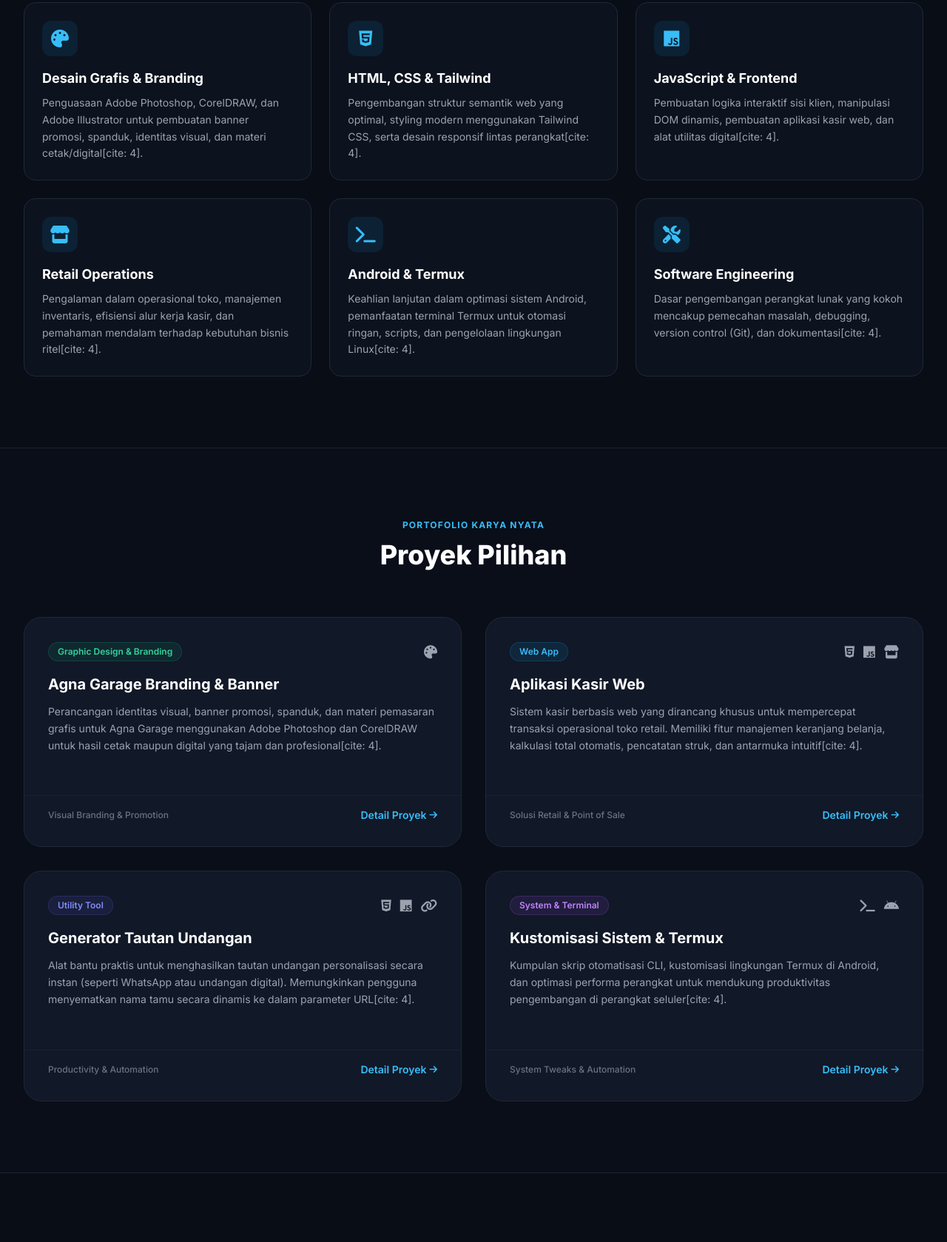
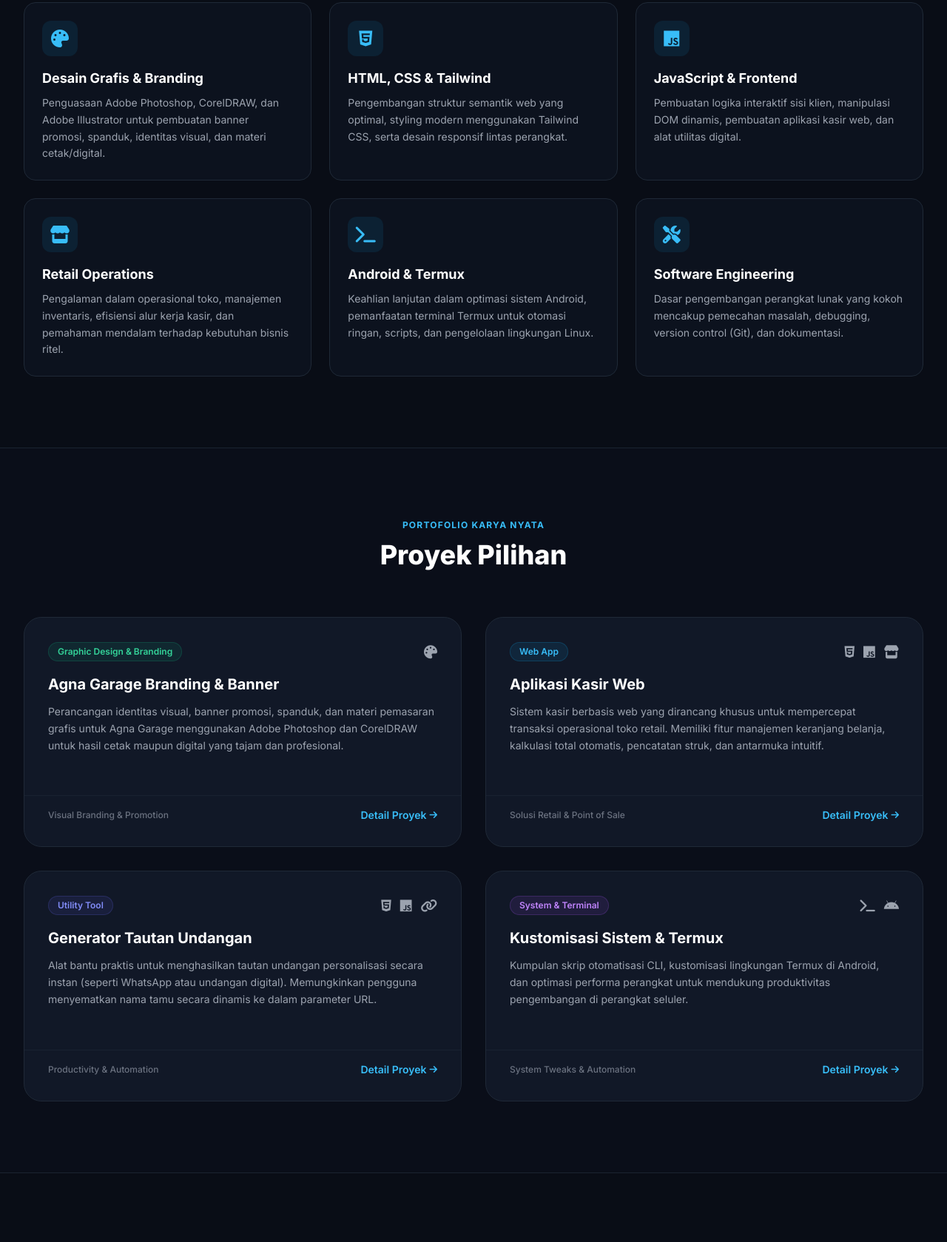
Before and after one commit to Agil210526/PORTOFOLIO-AGIL, a plain HTML site: page index.html in a window 1280 px wide. Shown: the part 1832-3511 px from the top of the page at 74% size. Drawn offline with nearby package versions, Linux system fonts and the light colour scheme.

Commit message:
Update index.html

```diff
--- a/index.html
+++ b/index.html
@@ -132,13 +132,13 @@
 
                 <div class="lg:col-span-7 space-y-6 text-gray-300">
                     <p class="text-lg leading-relaxed">
-                        Halo! Saya <strong class="text-white font-semibold">Mohammad Agil Hafizh</strong>, seorang lulusan Rekayasa Perangkat Lunak (Software Engineering Graduate)[cite: 4] yang memiliki ketertarikan mendalam pada pengembangan antarmuka web modern (<strong class="text-sky-400">Front-End Enthusiast</strong>), operasional retail, serta desain grafis profesional[cite: 4].
+                        Halo! Saya <strong class="text-white font-semibold">Mohammad Agil Hafizh</strong>, seorang lulusan Rekayasa Perangkat Lunak (Software Engineering Graduate)[cite: 4] yang memiliki ketertarikan mendalam pada pengembangan antarmuka web modern (<strong class="text-sky-400">Front-End Enthusiast</strong>), operasional retail, serta desain grafis profesional.
                     </p>
                     <p class="leading-relaxed">
-                        Kombinasi latar belakang teknis pemrograman dan keterampilan visual menggunakan <strong class="text-white">Adobe Photoshop, CorelDRAW, dan Adobe Illustrator</strong> memungkinkan saya untuk merancang identitas visual, materi promosi, serta antarmuka web yang estetis dan fungsional[cite: 4].
+                        Kombinasi latar belakang teknis pemrograman dan keterampilan visual menggunakan <strong class="text-white">Adobe Photoshop, CorelDRAW, dan Adobe Illustrator</strong> memungkinkan saya untuk merancang identitas visual, materi promosi, serta antarmuka web yang estetis dan fungsional.
                     </p>
                     <p class="leading-relaxed">
-                        Selain itu, saya juga aktif mengeksplorasi kustomisasi sistem Android, penggunaan lingkungan terminal Termux, serta pengembangan alat bantu digital mandiri untuk produktivitas[cite: 4].
+                        Selain itu, saya juga aktif mengeksplorasi kustomisasi sistem Android, penggunaan lingkungan terminal Termux, serta pengembangan alat bantu digital mandiri untuk produktivitas.
                     </p>
 
                     <div class="grid grid-cols-2 sm:grid-cols-3 gap-4 pt-4">
@@ -174,7 +174,7 @@
                         <i class="fa-solid fa-palette"></i>
                     </div>
                     <h4 class="text-lg font-bold text-white mb-2">Desain Grafis & Branding</h4>
-                    <p class="text-gray-400 text-sm leading-relaxed">Penguasaan Adobe Photoshop, CorelDRAW, dan Adobe Illustrator untuk pembuatan banner promosi, spanduk, identitas visual, dan materi cetak/digital[cite: 4].</p>
+                    <p class="text-gray-400 text-sm leading-relaxed">Penguasaan Adobe Photoshop, CorelDRAW, dan Adobe Illustrator untuk pembuatan banner promosi, spanduk, identitas visual, dan materi cetak/digital.</p>
                 </div>
 
                 <div class="p-6 rounded-2xl bg-gray-900/50 border border-gray-800 hover:border-sky-500/50 transition-all group">
@@ -182,7 +182,7 @@
                         <i class="fa-brands fa-html5"></i>
                     </div>
                     <h4 class="text-lg font-bold text-white mb-2">HTML, CSS & Tailwind</h4>
-                    <p class="text-gray-400 text-sm leading-relaxed">Pengembangan struktur semantik web yang optimal, styling modern menggunakan Tailwind CSS, serta desain responsif lintas perangkat[cite: 4].</p>
+                    <p class="text-gray-400 text-sm leading-relaxed">Pengembangan struktur semantik web yang optimal, styling modern menggunakan Tailwind CSS, serta desain responsif lintas perangkat.</p>
                 </div>
 
                 <div class="p-6 rounded-2xl bg-gray-900/50 border border-gray-800 hover:border-sky-500/50 transition-all group">
@@ -190,7 +190,7 @@
                         <i class="fa-brands fa-js"></i>
                     </div>
                     <h4 class="text-lg font-bold text-white mb-2">JavaScript & Frontend</h4>
-                    <p class="text-gray-400 text-sm leading-relaxed">Pembuatan logika interaktif sisi klien, manipulasi DOM dinamis, pembuatan aplikasi kasir web, dan alat utilitas digital[cite: 4].</p>
+                    <p class="text-gray-400 text-sm leading-relaxed">Pembuatan logika interaktif sisi klien, manipulasi DOM dinamis, pembuatan aplikasi kasir web, dan alat utilitas digital.</p>
                 </div>
 
                 <div class="p-6 rounded-2xl bg-gray-900/50 border border-gray-800 hover:border-sky-500/50 transition-all group">
@@ -198,7 +198,7 @@
                         <i class="fa-solid fa-store"></i>
                     </div>
                     <h4 class="text-lg font-bold text-white mb-2">Retail Operations</h4>
-                    <p class="text-gray-400 text-sm leading-relaxed">Pengalaman dalam operasional toko, manajemen inventaris, efisiensi alur kerja kasir, dan pemahaman mendalam terhadap kebutuhan bisnis ritel[cite: 4].</p>
+                    <p class="text-gray-400 text-sm leading-relaxed">Pengalaman dalam operasional toko, manajemen inventaris, efisiensi alur kerja kasir, dan pemahaman mendalam terhadap kebutuhan bisnis ritel.</p>
                 </div>
 
                 <div class="p-6 rounded-2xl bg-gray-900/50 border border-gray-800 hover:border-sky-500/50 transition-all group">
@@ -206,7 +206,7 @@
                         <i class="fa-solid fa-terminal"></i>
                     </div>
                     <h4 class="text-lg font-bold text-white mb-2">Android & Termux</h4>
-                    <p class="text-gray-400 text-sm leading-relaxed">Keahlian lanjutan dalam optimasi sistem Android, pemanfaatan terminal Termux untuk otomasi ringan, scripts, dan pengelolaan lingkungan Linux[cite: 4].</p>
+                    <p class="text-gray-400 text-sm leading-relaxed">Keahlian lanjutan dalam optimasi sistem Android, pemanfaatan terminal Termux untuk otomasi ringan, scripts, dan pengelolaan lingkungan Linux.</p>
                 </div>
 
                 <div class="p-6 rounded-2xl bg-gray-900/50 border border-gray-800 hover:border-sky-500/50 transition-all group">
@@ -214,7 +214,7 @@
                         <i class="fa-solid fa-screwdriver-wrench"></i>
                     </div>
                     <h4 class="text-lg font-bold text-white mb-2">Software Engineering</h4>
-                    <p class="text-gray-400 text-sm leading-relaxed">Dasar pengembangan perangkat lunak yang kokoh mencakup pemecahan masalah, debugging, version control (Git), dan dokumentasi[cite: 4].</p>
+                    <p class="text-gray-400 text-sm leading-relaxed">Dasar pengembangan perangkat lunak yang kokoh mencakup pemecahan masalah, debugging, version control (Git), dan dokumentasi.</p>
                 </div>
             </div>
         </div>
@@ -239,7 +239,7 @@
                         </div>
                         <h4 class="text-xl font-bold text-white mb-3 group-hover:text-sky-400 transition-colors">Agna Garage Branding & Banner</h4>
                         <p class="text-gray-400 text-sm leading-relaxed mb-6">
-                            Perancangan identitas visual, banner promosi, spanduk, dan materi pemasaran grafis untuk Agna Garage menggunakan Adobe Photoshop dan CorelDRAW untuk hasil cetak maupun digital yang tajam dan profesional[cite: 4].
+                            Perancangan identitas visual, banner promosi, spanduk, dan materi pemasaran grafis untuk Agna Garage menggunakan Adobe Photoshop dan CorelDRAW untuk hasil cetak maupun digital yang tajam dan profesional.
                         </p>
                     </div>
                     <div class="px-6 sm:px-8 pb-6 sm:pb-8 pt-0 flex items-center justify-between border-t border-gray-800/60 pt-4">
@@ -263,7 +263,7 @@
                         </div>
                         <h4 class="text-xl font-bold text-white mb-3 group-hover:text-sky-400 transition-colors">Aplikasi Kasir Web</h4>
                         <p class="text-gray-400 text-sm leading-relaxed mb-6">
-                            Sistem kasir berbasis web yang dirancang khusus untuk mempercepat transaksi operasional toko retail. Memiliki fitur manajemen keranjang belanja, kalkulasi total otomatis, pencatatan struk, dan antarmuka intuitif[cite: 4].
+                            Sistem kasir berbasis web yang dirancang khusus untuk mempercepat transaksi operasional toko retail. Memiliki fitur manajemen keranjang belanja, kalkulasi total otomatis, pencatatan struk, dan antarmuka intuitif.
                         </p>
                     </div>
                     <div class="px-6 sm:px-8 pb-6 sm:pb-8 pt-0 flex items-center justify-between border-t border-gray-800/60 pt-4">
@@ -287,7 +287,7 @@
                         </div>
                         <h4 class="text-xl font-bold text-white mb-3 group-hover:text-sky-400 transition-colors">Generator Tautan Undangan</h4>
                         <p class="text-gray-400 text-sm leading-relaxed mb-6">
-                            Alat bantu praktis untuk menghasilkan tautan undangan personalisasi secara instan (seperti WhatsApp atau undangan digital). Memungkinkan pengguna menyematkan nama tamu secara dinamis ke dalam parameter URL[cite: 4].
+                            Alat bantu praktis untuk menghasilkan tautan undangan personalisasi secara instan (seperti WhatsApp atau undangan digital). Memungkinkan pengguna menyematkan nama tamu secara dinamis ke dalam parameter URL.
                         </p>
                     </div>
                     <div class="px-6 sm:px-8 pb-6 sm:pb-8 pt-0 flex items-center justify-between border-t border-gray-800/60 pt-4">
@@ -310,7 +310,7 @@
                         </div>
                         <h4 class="text-xl font-bold text-white mb-3 group-hover:text-sky-400 transition-colors">Kustomisasi Sistem & Termux</h4>
                         <p class="text-gray-400 text-sm leading-relaxed mb-6">
-                            Kumpulan skrip otomatisasi CLI, kustomisasi lingkungan Termux di Android, dan optimasi performa perangkat untuk mendukung produktivitas pengembangan di perangkat seluler[cite: 4].
+                            Kumpulan skrip otomatisasi CLI, kustomisasi lingkungan Termux di Android, dan optimasi performa perangkat untuk mendukung produktivitas pengembangan di perangkat seluler.
                         </p>
                     </div>
                     <div class="px-6 sm:px-8 pb-6 sm:pb-8 pt-0 flex items-center justify-between border-t border-gray-800/60 pt-4">
@@ -338,7 +338,7 @@
                     <div class="p-8 rounded-3xl bg-gray-900 border border-gray-800 space-y-6">
                         <h4 class="text-xl font-bold text-white">Informasi Kontak</h4>
                         <p class="text-gray-400 text-sm leading-relaxed">
-                            Tertarik untuk berkolaborasi dalam proyek pengembangan web, desain grafis, konsultasi operasional retail, atau sekadar berdiskusi seputar teknologi? Jangan ragu untuk mengirimkan pesan[cite: 4].
+                            Tertarik untuk berkolaborasi dalam proyek pengembangan web, desain grafis, konsultasi operasional retail, atau sekadar berdiskusi seputar teknologi? Jangan ragu untuk mengirimkan pesan.
                         </p>
 
                         <div class="space-y-4 text-sm">
@@ -411,8 +411,8 @@
     <!-- FOOTER -->
     <footer class="py-8 border-t border-gray-800 text-center text-sm text-gray-500">
         <div class="max-w-7xl mx-auto px-4 flex flex-col sm:flex-row items-center justify-between gap-4">
-            <p>&copy; 2026 Mohammad Agil Hafizh. All rights reserved.[cite: 4]</p>
-            <p class="text-xs">Built with Tailwind CSS & JavaScript • <a href="https://agnastore.my.id" target="_blank" class="text-sky-400 hover:underline">agnastore.my.id</a>[cite: 4]</p>
+            <p>&copy; 2026 Mohammad Agil Hafizh. All rights reserved.</p>
+            <p class="text-xs">Built with Tailwind CSS & JavaScript • <a href="https://agnastore.my.id" target="_blank" class="text-sky-400 hover:underline">agnastore.my.id</a></p>
         </div>
     </footer>
 
```
